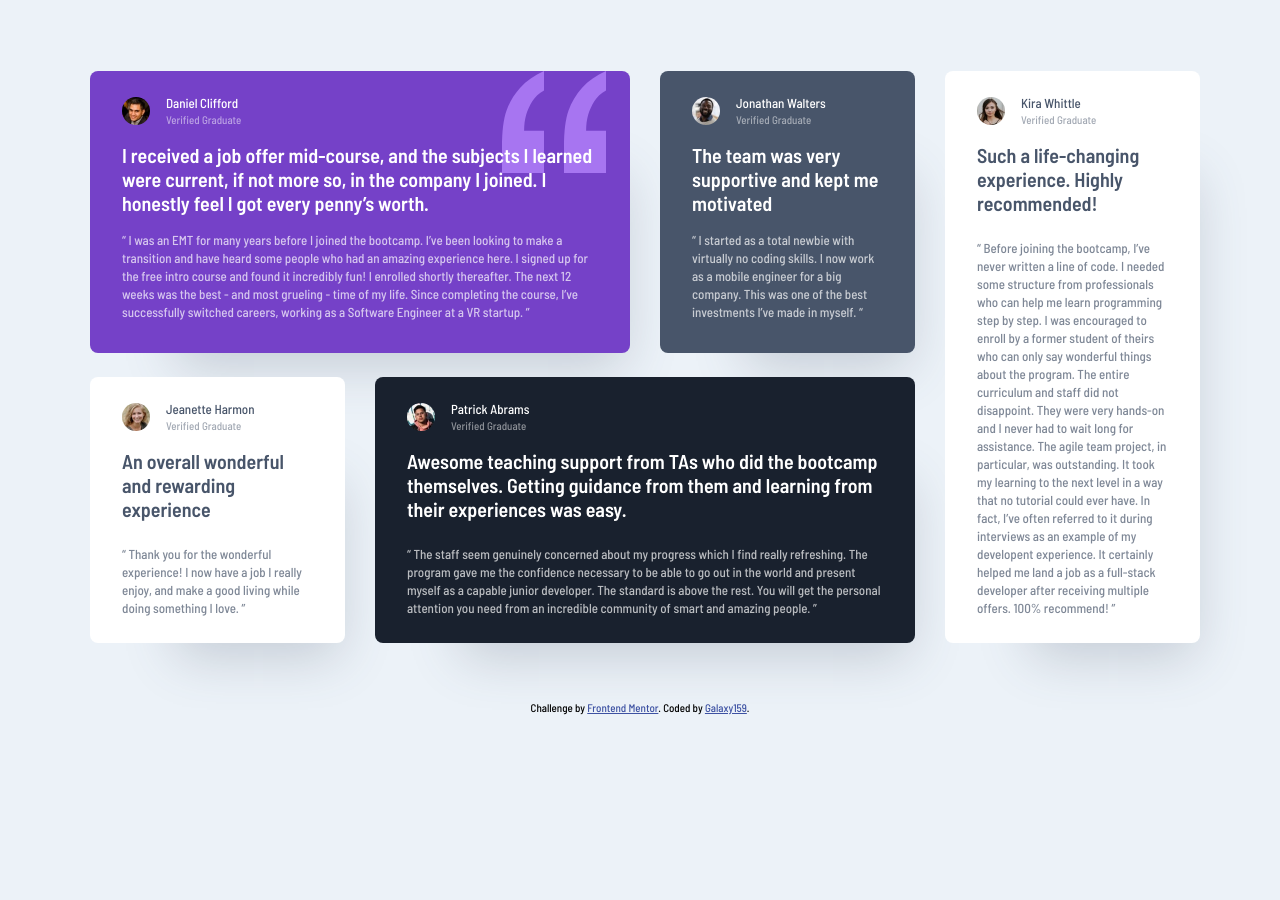
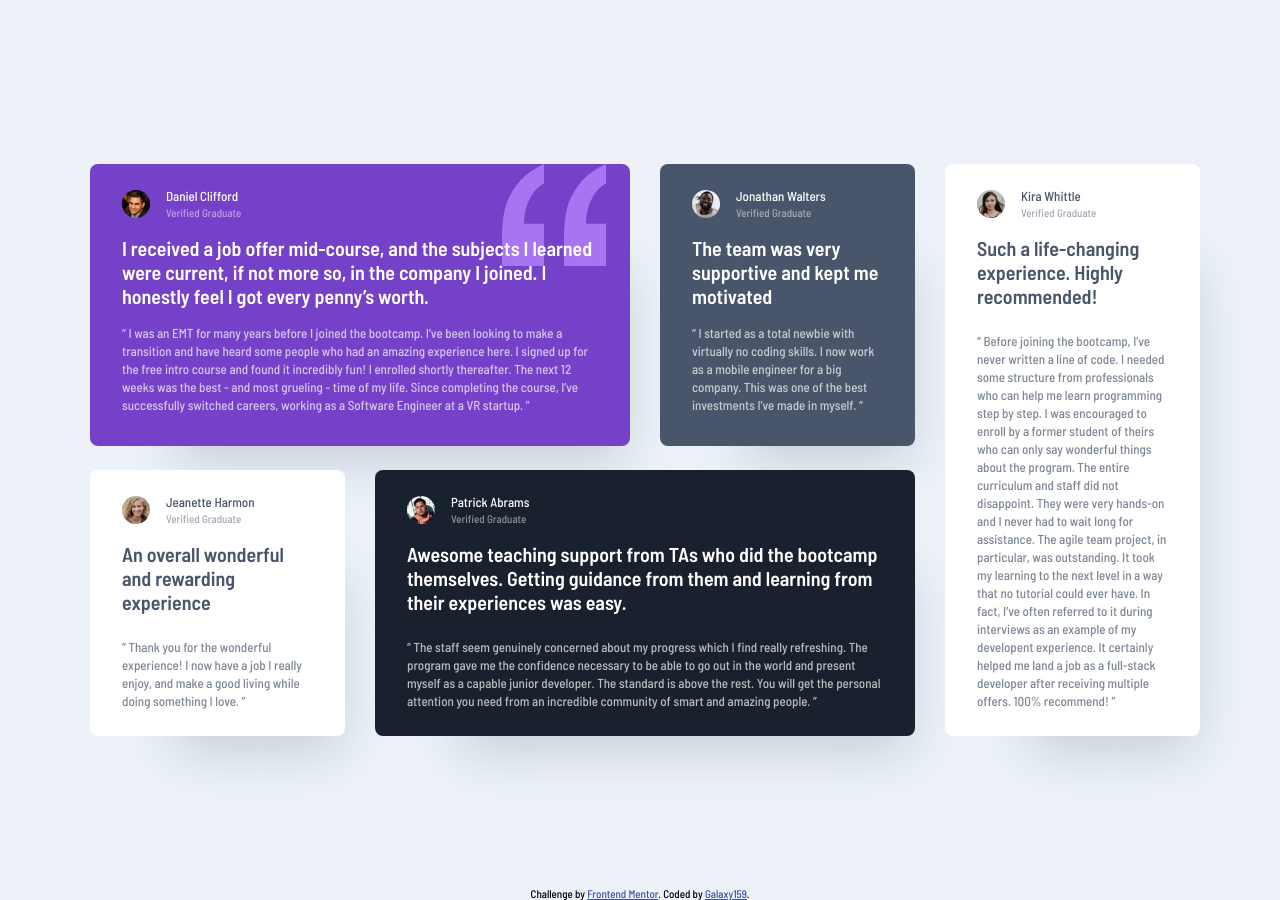
Before and after one commit to Galaxy159/Testimonial-Section, a React (Create React App) app: page / in a window 1280 px wide. Before the commit the page ends 800 px from the top, so only its background shows below. Built offline with nearby package versions, Linux system fonts and the light colour scheme.

Commit message:
margin desktop

```diff
--- a/src/style/App.css
+++ b/src/style/App.css
@@ -59,6 +59,7 @@ h2 {
          column-gap: 3rem;
     row-gap: 2.4rem;
     max-width: 110rem;
+    margin: 16.4rem 16.5rem;
   }
 }
 .testimonials__testimonial {
--- a/src/style/scss/_testimonials.scss
+++ b/src/style/scss/_testimonials.scss
@@ -9,6 +9,7 @@
     column-gap: 3rem;
     row-gap: 2.4rem;
     max-width: 110rem;
+    margin: 16.4rem 16.5rem;
   }
 
   &__testimonial {
```
Also changed, not shown: 1 other file (tests, documents, lock files or other folders).
